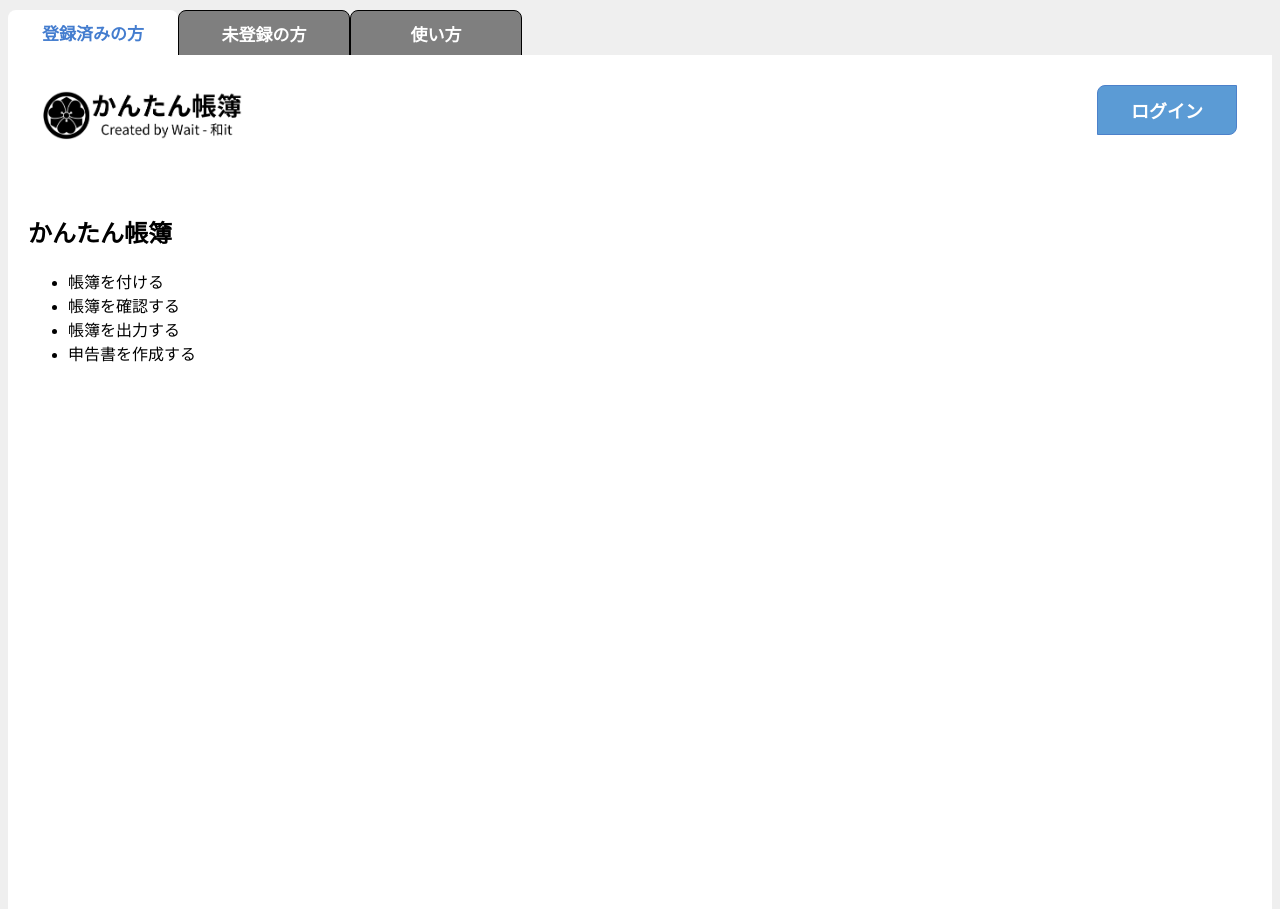
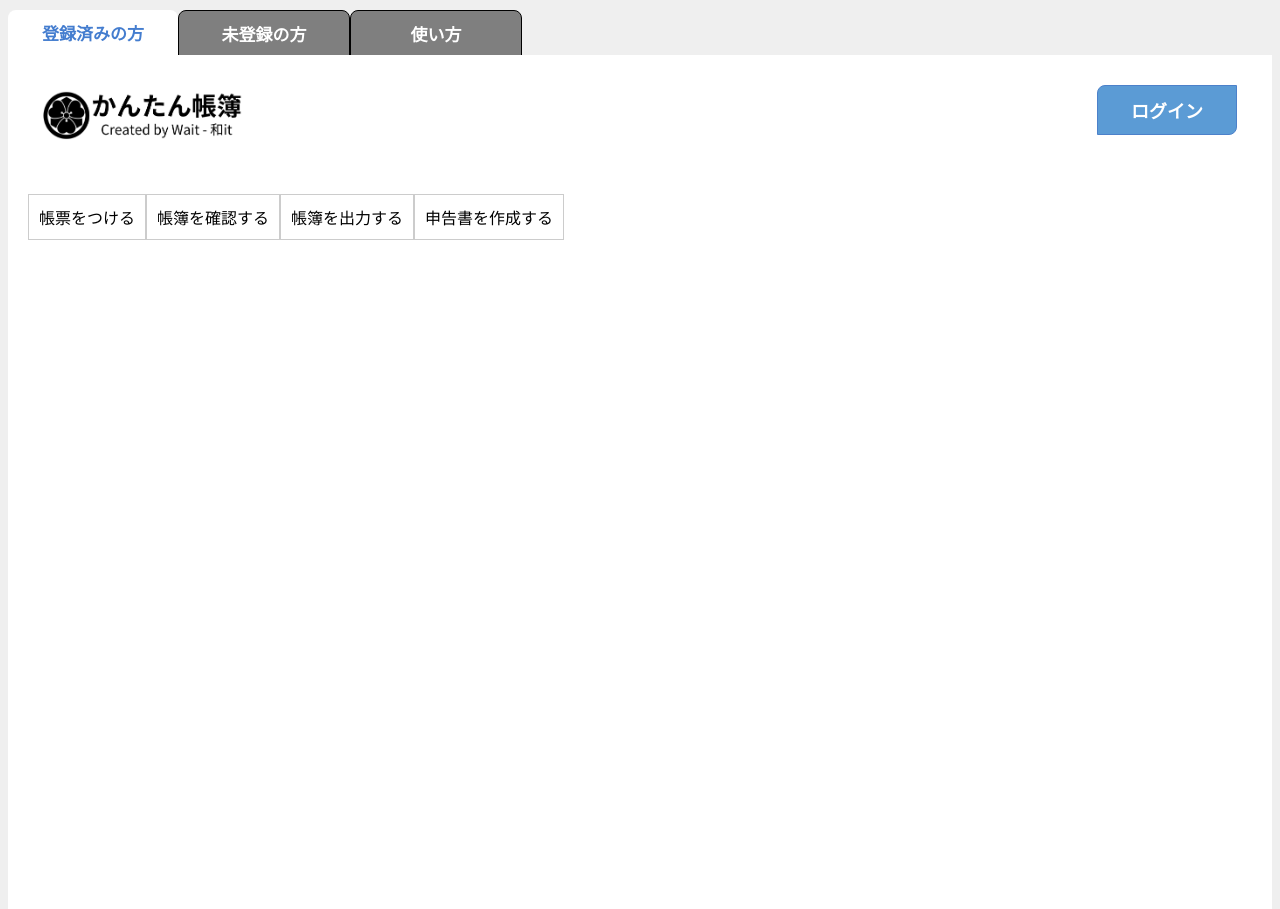
Before and after one commit to WaitShimizu/EZTaxCraft_flask, a Flask app: page / in a window 1280 px wide, after a click on "登録済みの方". Shown: the top 909 px of the page. Run offline with Flask 3, Linux system fonts and the light colour scheme; some libraries are stand-ins or nearby versions.

Commit message:
ナビゲーションバー作成(仮)

```diff
--- a/app/static/css/top.css
+++ b/app/static/css/top.css
@@ -9,6 +9,7 @@ body {
 .global_setting {
 	position: fixed;
 	right: 1%;
+	top: 20px;
 }
 
 .global_setting img {
@@ -132,3 +133,43 @@ button {
 #btn-user-regist:hover {
 	opacity: .7;
 }
+
+.nav-list {
+    list-style-type: none;
+    padding: 0;
+    margin: 0;
+    display: flex;
+    flex-wrap: nowrap; /* 初期設定では折り返さない */
+    width: 100%; /* リスト全体を画面いっぱいに広げる */
+}
+
+.nav-item {
+    display: flex;
+    align-items: center;
+    justify-content: center; /* アイテム内のコンテンツを中央揃え */
+    border: 1px solid #ccc;
+    padding: 10px;
+    box-sizing: border-box; /* ボックスサイズをボーダーとパディングを含める */
+    white-space: nowrap; /* テキストを折り返さない */
+    flex: 1; /* フレックスアイテムの幅を等しく */
+}
+
+/* メディアクエリ: 画面幅が768px以下の場合 */
+@media (max-width: 768px) {
+    .nav-list {
+        flex-wrap: wrap; /* 画面幅が狭くなると折り返しを許可 */
+    }
+
+    .nav-item {
+        flex: 1 1 calc(50% - 2px); /* 2つのアイテムが並ぶように設定（境界線のスペースを考慮） */
+        margin-bottom: 2px; /* 境界線のスペースを考慮 */
+    }
+}
+
+/* メディアクエリ: 画面幅が480px以下の場合 */
+@media (max-width: 480px) {
+    .nav-item {
+        flex: 1 1 100%; /* 1つのアイテムが並ぶように設定 */
+        margin-bottom: 2px; /* 境界線のスペースを考慮 */
+    }
+}
--- a/app/templates/top.html
+++ b/app/templates/top.html
@@ -30,30 +30,27 @@
                 </div>
             </div>
             <div id="registered" class="area">
-                <h2>かんたん帳簿</h2>
-                <ul>
-                    <li>帳簿を付ける</li>
-                    <li>帳簿を確認する</li>
-                    <li>帳簿を出力する</li>
-                    <li>申告書を作成する</li>
+                <ul class="nav-list">
+                    <li class="nav-item">帳票をつける</li>
+                    <li class="nav-item">帳簿を確認する</li>
+                    <li class="nav-item">帳簿を出力する</li>
+                    <li class="nav-item">申告書を作成する</li>
                 </ul>
             </div><!--/area-->
             <div id="unregistered" class="area">
-                <h2>かんたん帳簿</h2>
-                <ul>
-                    <li>登録方法</li>
-                    <li>登録後に出来ること</li>
-                    <li>よくある質問</li>
-                    <li>お知らせについて</li>
+                <ul class="nav-list">
+                    <li class="nav-item">登録方法</li>
+                    <li class="nav-item">登録後に出来ること</li>
+                    <li class="nav-item">よくある質問</li>
+                    <li class="nav-item">お知らせについて</li>
                 </ul>
             </div><!--/area-->
             <div id="usage" class="area">
-                <h2>かんたん帳簿</h2>
-                <ul>
-                    <li>帳簿の付け方</li>
-                    <li>帳簿の確認方法</li>
-                    <li>帳簿の出力方法</li>
-                    <li>申告書の作成方法</li>
+                <ul class="nav-list">
+                    <li class="nav-item">帳簿の付け方</li>
+                    <li class="nav-item">帳簿の確認方法</li>
+                    <li class="nav-item">帳簿の出力方法</li>
+                    <li class="nav-item">申告書の作成方法</li>
                 </ul>
             </div><!--/area-->
         </div>
```
